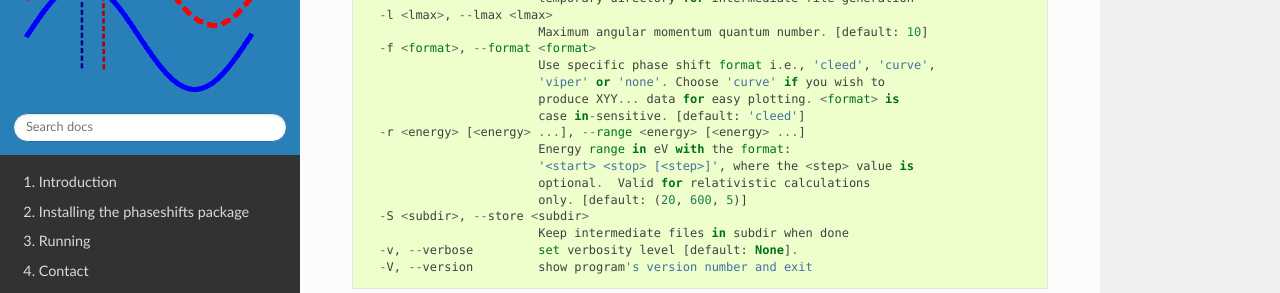
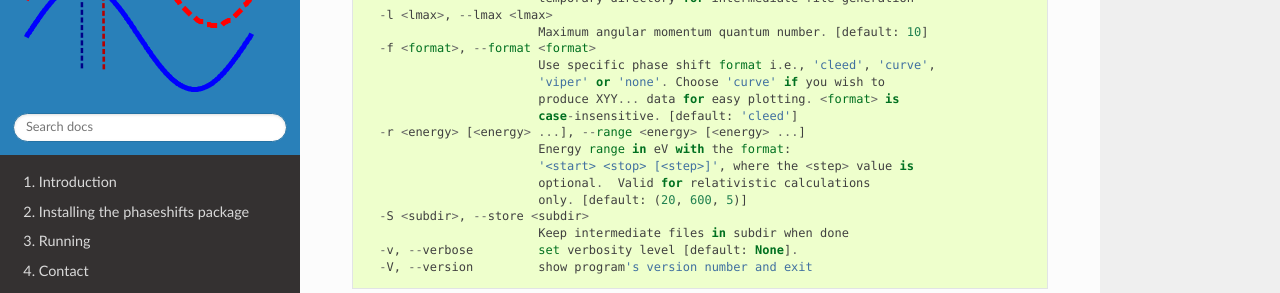
Before and after one commit to Liam-Deacon/phaseshifts, a Sphinx documentation site: the page built from docs/scripts.rst, in a window 1280 px wide and 900 px high, scrolled down 639 px. Shown: the part 151-444 px from the top of the window. Built offline with Sphinx 7.4.7 and the Read the Docs theme 3.1.0, drawn with Linux system fonts in a browser that asks for light colours; formulas are drawn with MathJax 3.

Commit message:
chore(doc): Address typo
Co-authored-by: sourcery-ai[bot] <58596630+sourcery-ai[bot]@users.noreply.github.com>

```diff
--- a/docs/scripts.rst
+++ b/docs/scripts.rst
@@ -45,7 +45,7 @@ will produce a list of command line options::
                           Use specific phase shift format i.e., 'cleed', 'curve',
                           'viper' or 'none'. Choose 'curve' if you wish to
                           produce XYY... data for easy plotting. <format> is
-                          case in-sensitive. [default: 'cleed']
+                          case-insensitive. [default: 'cleed']
     -r <energy> [<energy> ...], --range <energy> [<energy> ...]
                           Energy range in eV with the format:
                           '<start> <stop> [<step>]', where the <step> value is
```
